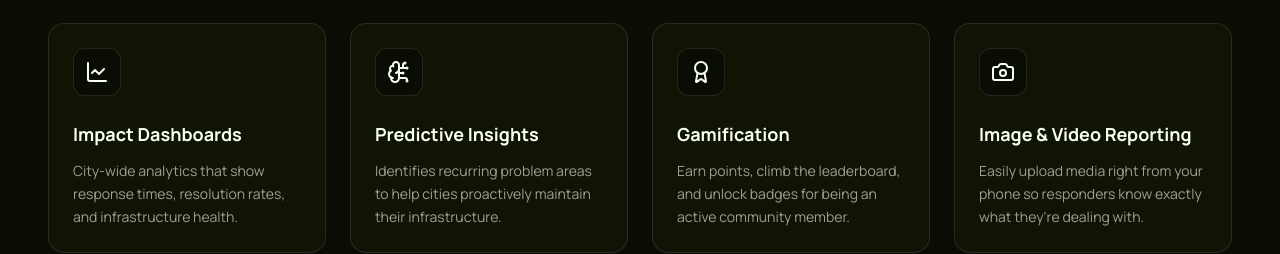
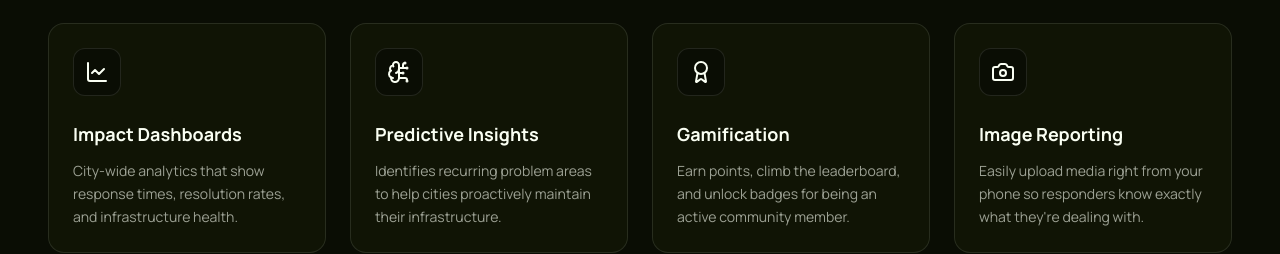
Before and after one commit to Tushar-Bajpai/CivicGuard1, a React (Vite) app: page / in a window 1280 px wide. Shown: the part 2014-2268 px from the top of the page. Built offline with nearby package versions, Linux system fonts and the light colour scheme; no server answers; the database is empty.

Commit message:
Fetures section grid

```diff
--- a/src/components/FeaturesGrid.tsx
+++ b/src/components/FeaturesGrid.tsx
@@ -40,7 +40,7 @@ export default function FeaturesGrid() {
       icon: <Award className="w-6 h-6" />
     },
     {
-      title: "Image & Video Reporting",
+      title: "Image Reporting",
       description: "Easily upload media right from your phone so responders know exactly what they're dealing with.",
       icon: <Camera className="w-6 h-6" />
     }
```
